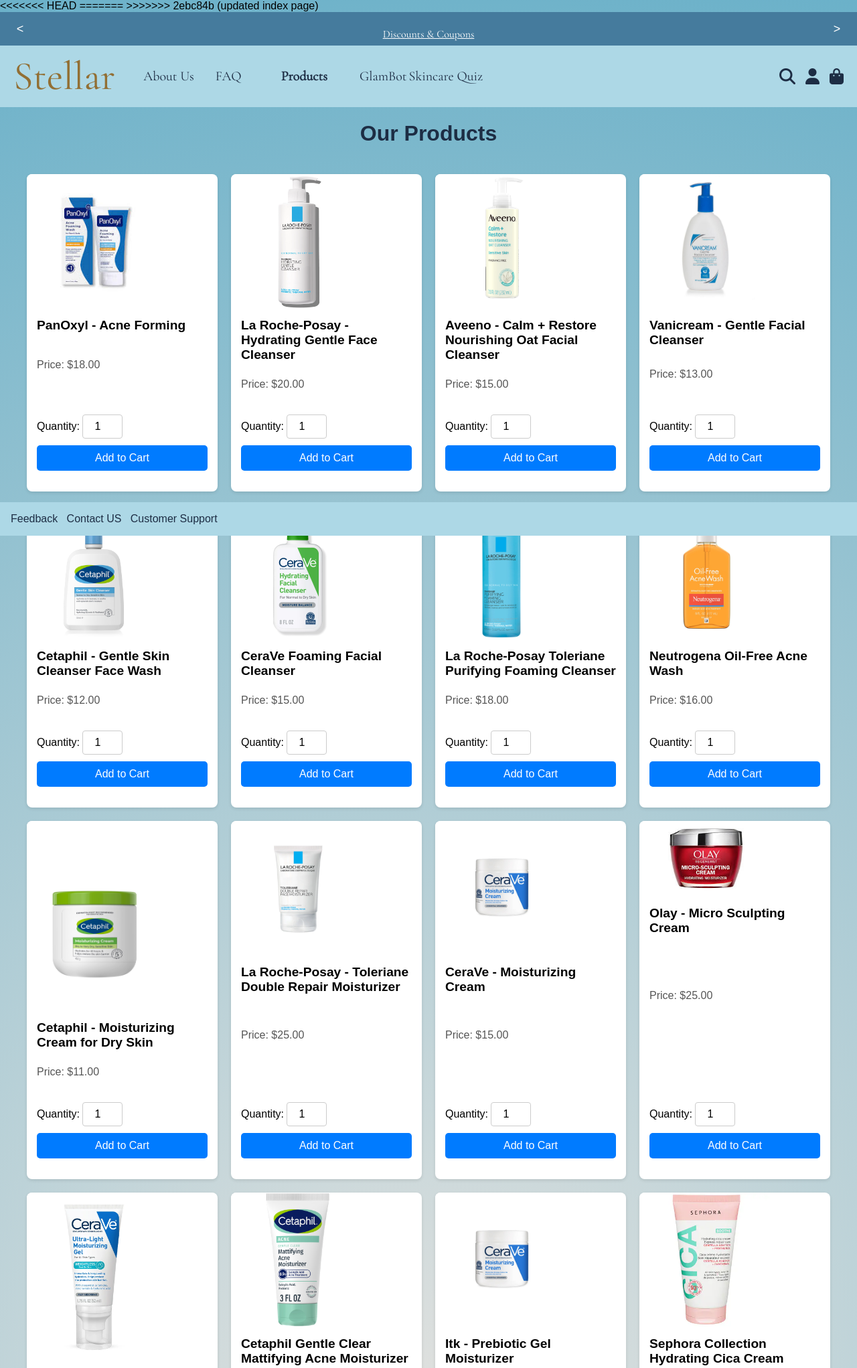
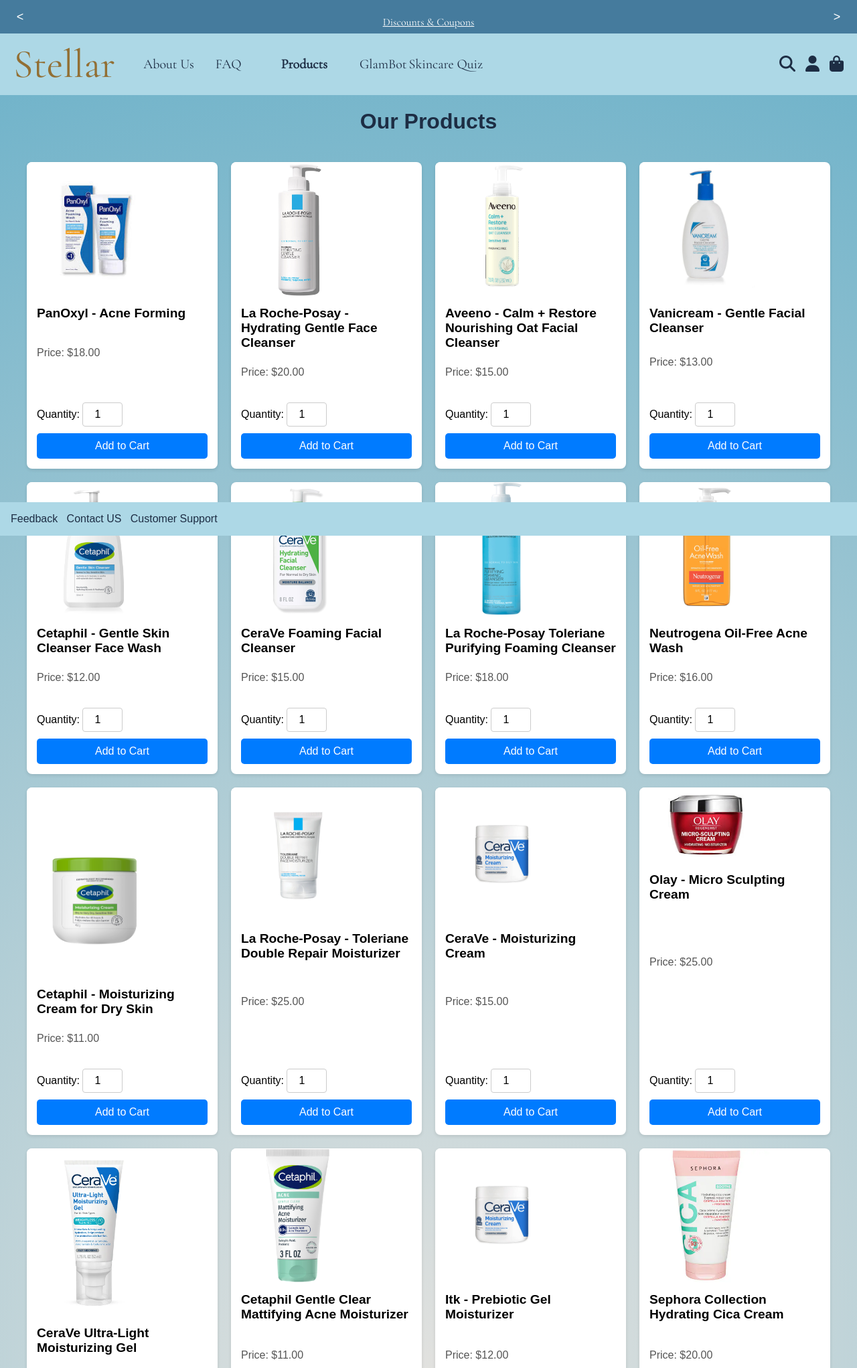
Before and after one commit to faithsarnor/Stellar-, a PHP site: page /products.php in a window 1280 px wide. Shown: the top 2043 px of the page at 67% size. Run offline with PHP 8.4, Linux system fonts and the light colour scheme; data comes from the database, SQL or seed files in the repository.

Commit message:
products.php

```diff
--- a/products.php
+++ b/products.php
@@ -19,10 +19,8 @@ $statement_products->execute();
 $table_products = $statement_products->fetchAll(PDO::FETCH_ASSOC);
 ?>
 
-<<<<<<< HEAD
 
-=======
->>>>>>> 2ebc84b (updated index page)
+
 
 <!-- <!DOCTYPE html>
 <html lang="en">
```
